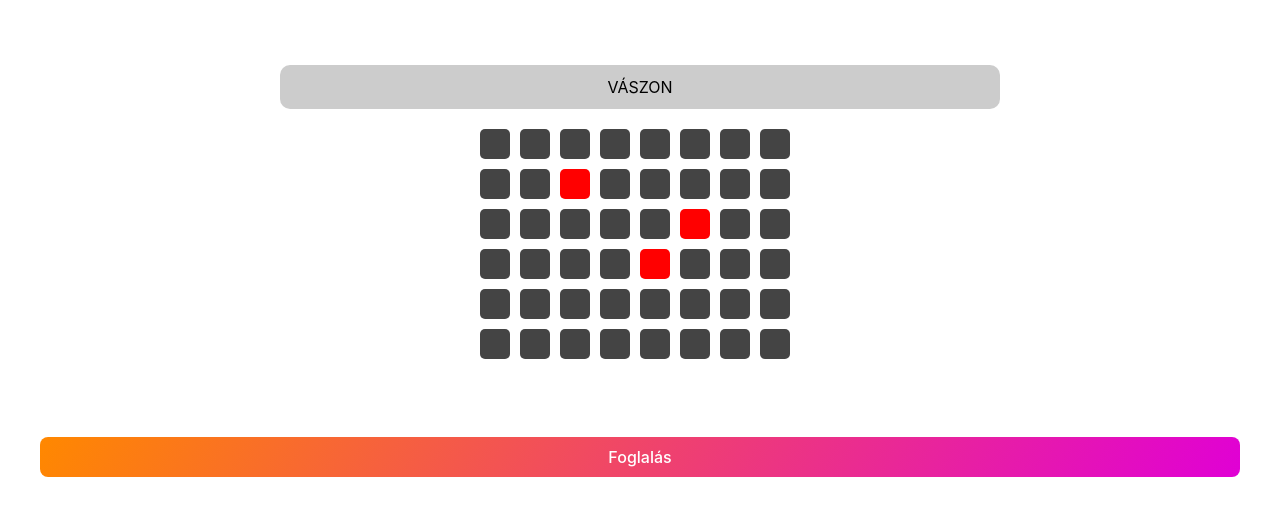
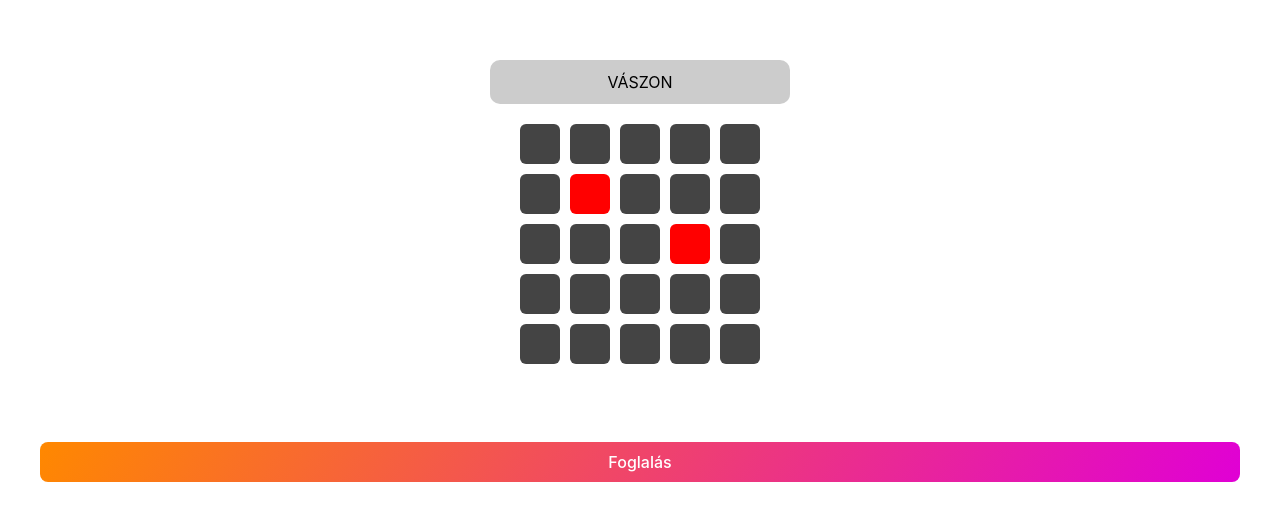
Before and after one commit to Sipsup0/baro_cinema_frontend, a React (Vite) app: page /seats/1 in a window 1280 px wide. Shown: the part 157-678 px from the top of the page. Built offline with nearby package versions, Linux system fonts and the light colour scheme.

Commit message:
home and seats page upgraded

```diff
--- a/src/pages/Home.jsx
+++ b/src/pages/Home.jsx
@@ -49,7 +49,7 @@ export default function Home() {
             try {
                 const res = await fetch("http://192.168.9.110:4500/movies/all")
                 const data = await res.json()
-
+                console.log(data);
                 // ha {movies: []}
                 setMovies(data.movies || data)
 
@@ -99,16 +99,16 @@ export default function Home() {
 
                 <button onClick={prevSlide}>❮</button>
 
-                <div  className="wrapper ">
+                <div className="wrapper ">
                     <div className="images ">
 
                         {movies
                             .slice(startIndex, startIndex + visibleCount)
                             .map((movie, i) => (
 
-                                <div className=""
-                                    key={movie.id || movie._id || i}
-                                    onClick={() => navigate("/movie/" + (movie.id || movie._id))}
+                                <div
+                                    key={movie.movield}
+                                    onClick={() => navigate("/movie/" + movie.movield)}
                                 >
 
                                     <img
--- a/src/pages/Seats.css
+++ b/src/pages/Seats.css
@@ -1,4 +1,4 @@
-.booking-container {
+.seats-container {
   text-align: center;
   color: white;
   padding: 40px;
@@ -6,30 +6,30 @@
 
 .screen {
   margin: 20px auto;
-    width: 60%;
+  width: 300px;
   padding: 10px;
   background: #ccc;
   color: black;
   border-radius: 10px;
 }
 
-  .seats {
+.seats-grid {
   display: flex;
   flex-direction: column;
   gap: 10px;
   align-items: center;
 }
 
-  .row {
+.seat-row {
   display: flex;
   gap: 10px;
 }
 
 .seat {
-    width: 30px;
-    height: 30px;
+  width: 40px;
+  height: 40px;
   background: #444;
-    border-radius: 5px;
+  border-radius: 6px;
   cursor: pointer;
   transition: 0.2s;
 }
--- a/src/pages/Seats.jsx
+++ b/src/pages/Seats.jsx
@@ -1,15 +1,18 @@
 import { useState } from "react"
-import "../pages/Seats.css"
+import { useParams } from "react-router-dom"
+import "./Seats.css"
 
 export default function Seats() {
 
-    const rows = 6
-    const cols = 8
+  const { id } = useParams() // 🎬 melyik filmre foglalunk
+
+  const rows = 5
+  const cols = 5
 
   const [selectedSeats, setSelectedSeats] = useState([])
 
-    // fake foglalt helyek (backend később)
-    const reservedSeats = ["1-2", "2-5", "3-4"]
+  // később backendből jön
+  const reservedSeats = ["1-1", "2-3"]
 
   function toggleSeat(row, col) {
     const seatId = `${row}-${col}`
@@ -24,15 +27,17 @@ export default function Seats() {
   }
 
   return (
-        <div className="booking-container">
+    <div className="seats-container">
 
-            <h2>Válassz helyet</h2>
+      <h2>Foglalás (Film ID: {id})</h2>
 
       <div className="screen">VÁSZON</div>
 
-            <div className="seats">
+      <div className="seats-grid">
+
         {[...Array(rows)].map((_, row) => (
-                    <div key={row} className="row">
+          <div key={row} className="seat-row">
+
             {[...Array(cols)].map((_, col) => {
               const seatId = `${row}-${col}`
 
@@ -49,14 +54,22 @@ export default function Seats() {
                 />
               )
             })}
+
           </div>
         ))}
+
       </div>
 
       <div className="summary">
-                <p>Kiválasztott helyek: {selectedSeats.length}</p>
+        <p>Kiválasztott helyek: {selectedSeats.join(", ")}</p>
         <p>Összeg: {selectedSeats.length * 2500} Ft</p>
-                <button>Foglalás</button>
+
+        <button onClick={() => console.log({
+          movieId: id,
+          seats: selectedSeats
+        })}>
+          Foglalás
+        </button>
       </div>
 
     </div>
```
Also changed, not shown: src/components/Movie.jsx (+9 -7 lines). Lines whose indentation alone changed are shown as unchanged.
